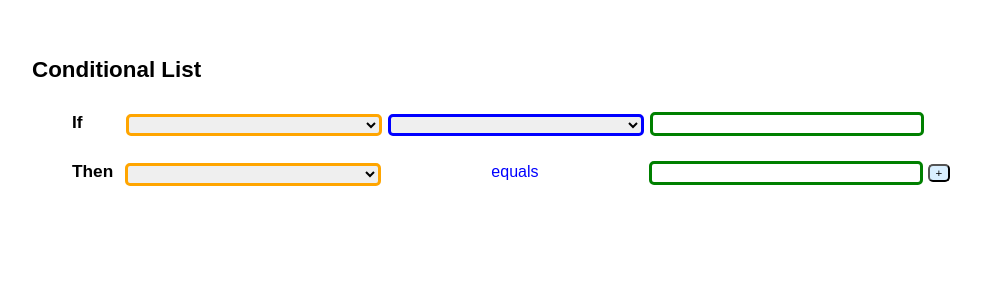
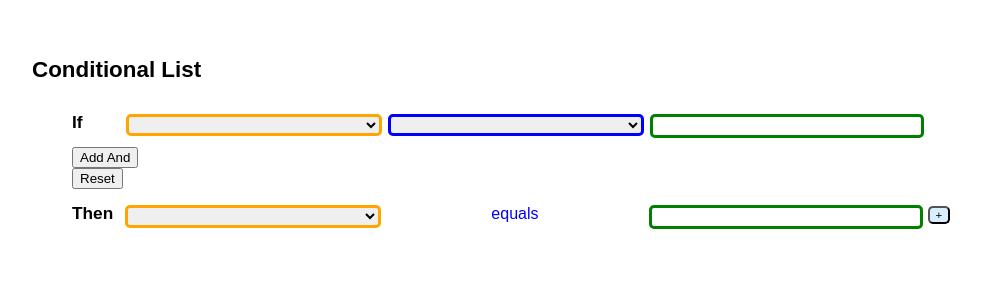
Before and after one commit to AnthonySorise/react-conditional-list, a React (Create React App) app: page / in a window 1280 px wide. Shown: the top 300 px of the page, without its empty margins (32-1013 px from the left). Built offline with nearby package versions, Linux system fonts and the light colour scheme.

Commit message:
add and UI

```diff
--- a/src/Components/AddItem.js
+++ b/src/Components/AddItem.js
@@ -1,8 +1,10 @@
-import React, { useState } from 'react';
+import React, { useEffect, useRef, useState } from 'react';
 import AddItem_If from './AddItem_If';
 import '../Styles/_addItem.css'
 
 const AddItem = props => {
+    const [num_ifAnds, setnum_ifAnds] = useState(1);
+
     const [text_ifItem01, setText_ifItem01] = useState("");
     const [text_ifItemOperator, setText_ifItemOperator] = useState("");
     const [text_ifItem02, setText_ifItem02] = useState("");
@@ -13,6 +15,10 @@ const AddItem = props => {
     const [data_ifItem02, setData_ifItem02] = useState("");
     const [data_thenItem01, setData_thenItem01] = useState("");
     const [data_thenItem02, setData_thenItem02] = useState("");
+
+    useEffect(() => {
+        console.log("addItem useeffect")
+    }, [num_ifAnds]);
 
     const getDateString = () => {
         let date = new Date();
@@ -68,6 +74,13 @@ const AddItem = props => {
         setData_thenItem02("");
     }
 
+    const addAnd = () => {
+        setnum_ifAnds(num_ifAnds + 1);
+    }
+    const resetAnds = () => {
+        setnum_ifAnds(1);
+    }
+
     const updateValues = () => {
 
         let thenItem01 = document.getElementById('thenItem01');
@@ -84,7 +97,17 @@ const AddItem = props => {
         <div className="addItem">
             <ul>
 
-                <AddItem_If passIfVals={passIfVals} handleSubmit={handleSubmit}></AddItem_If>
+                {Array.from(Array(num_ifAnds), (e, i) => {
+                    return <AddItem_If key={i} index={i} passIfVals={passIfVals} handleSubmit={handleSubmit}></AddItem_If>
+
+                })}
+
+                <div className="addAndContainer">
+                    <button onClick={addAnd}>Add And</button>
+                </div>
+                <div className="addAndContainer">
+                    <button onClick={resetAnds}>Reset</button>
+                </div>
 
                 <li className="addItemLi">
                     <h2 className="addItemLi-thenText">Then</h2>
--- a/src/Components/AddItem_If.js
+++ b/src/Components/AddItem_If.js
@@ -22,6 +22,12 @@ const AddItem_If = props => {
 
     return (
         <li className="addItemLi addItem_if">
+            {props.index == 0 ? (
+                <div></div>
+            ) : (
+                <div>AND</div>
+            )}
+
             <h2 className="addItemLi-ifText">If</h2>
             <form onSubmit={props.handleSubmit}>
                 <select id="ifItem01" name="ifItem01" onChange={e => updateValues()}>
--- a/src/Components/ConditionalList.js
+++ b/src/Components/ConditionalList.js
@@ -22,6 +22,7 @@ const ConditionalList = props => {
         }
         newListItems.push(newItem);
         setListItems(newListItems);
+        //console.log(newListItems);
         localStorage.setItem("listItems", JSON.stringify(newListItems));
     }
     const handleRemoveItem = (index) => {
--- a/src/Styles/_addItem.css
+++ b/src/Styles/_addItem.css
@@ -34,13 +34,15 @@
     font-size: 1.25vmax;
     color:blue;
 }
-.addItem #ifItem02, .addItem #thenItem02{
+.addItem input[type='text']{
     border:3px solid green;
     width: 20vmax;
     height: 1.25vmax;
     padding-left: 10px;
     border-radius: 5px;
     margin-top: 5px;
+    position:relative;
+    top:2px;
 }
 .addItem select{
     width: 20vmax;
@@ -56,3 +58,6 @@
     background: rgba(0, 149, 255, 0.15);
 	cursor: pointer;
 }
+.addAndContainer{
+    width:100%;
+}
```
